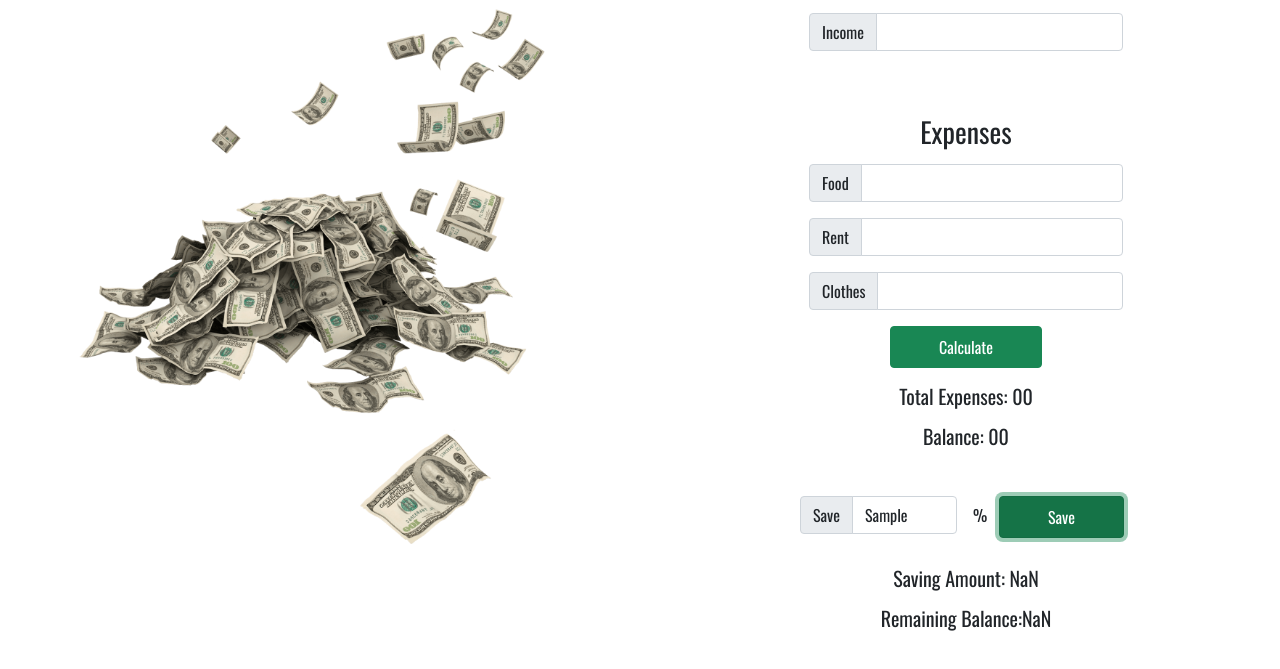
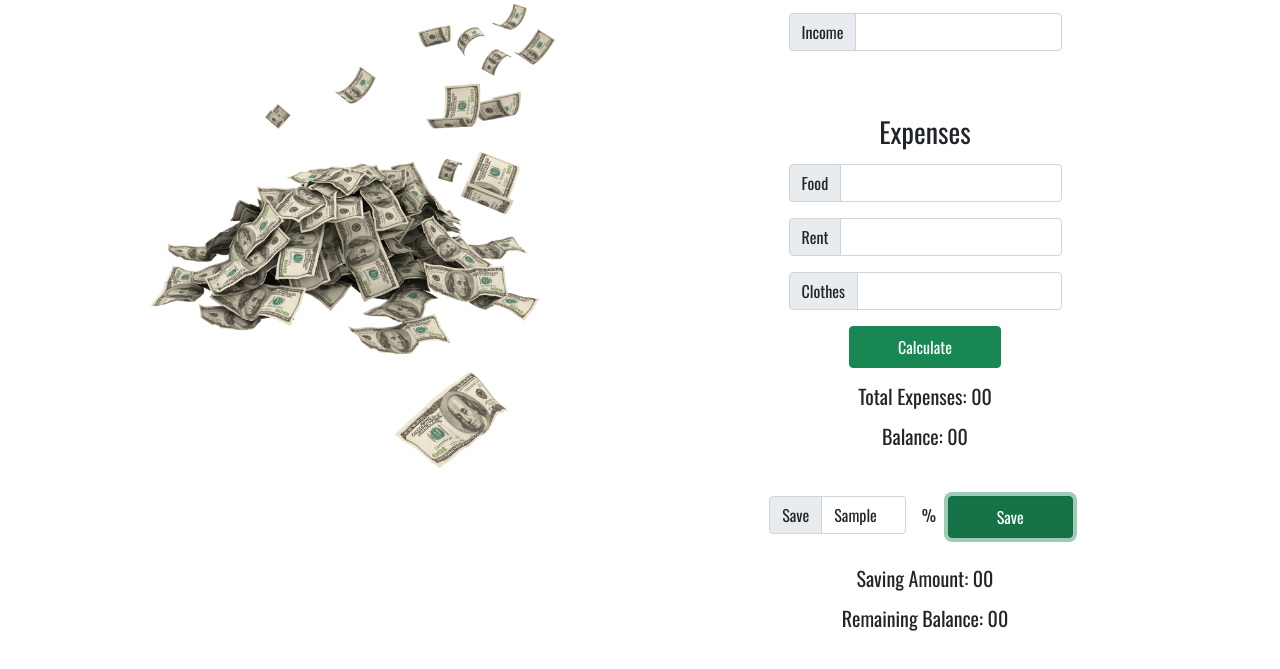
Before and after one commit to Abir-Rahaman/Money-Tracking-Simple-Website-Using-Javascript, a plain HTML site: page index.html in a window 1280 px wide. Both pictures are taken after typing "Sample" into the empty fields and a click on the button "Save". Shown: the part 237-906 px from the top of the page. Drawn offline with nearby package versions, Linux system fonts and the light colour scheme; a web font is replaced by a local one.

Commit message:
all done

```diff
--- a/index.html
+++ b/index.html
@@ -24,7 +24,7 @@
 <body>
     <!-- main-section-start -->
 
-    <main id="container">
+    <main class="container">
         <h1 class="text-center pt-5">Personal <span class="header-text-color">Money</span> Treasure</h1>
         <section id="full-section">
             <div class="row justify-content-around">
@@ -49,7 +49,7 @@
                         <div class="d-flex justify-content-center">
                         <div class="input-group mb-3 w-50 ">
                             <span class="input-group-text" id="inputGroup-sizing-default">Income</span>
-                            <input id="income" type="text" class="form-control" aria-label="Sizing example input" aria-describedby="inputGroup-sizing-default">
+                            <input id="income" type="text" class="form-control" required aria-label="Sizing example input" aria-describedby="inputGroup-sizing-default">
                           </div>
                           </div>
 
@@ -61,7 +61,7 @@
                           <div class="d-flex justify-content-center">
                           <div class="input-group mb-3 w-50">
                             <span class="input-group-text" id="inputGroup-sizing-default"> Food </span>
-                            <input id="food" type="text" class="form-control" aria-label="Sizing example input" aria-describedby="inputGroup-sizing-default">
+                            <input id="food" type="text" class="form-control" required aria-label="Sizing example input" aria-describedby="inputGroup-sizing-default">
                           </div>
                         </div>
                         <div class="d-flex justify-content-center">
@@ -73,7 +73,7 @@
                         <div class="d-flex justify-content-center">
                           <div class="input-group mb-3 w-50">
                             <span class="input-group-text " id="inputGroup-sizing-default">Clothes</span>
-                            <input id="cloth" type="text" class="form-control" aria-label="Sizing example input" aria-describedby="inputGroup-sizing-default">
+                            <input id="cloth" type="text" class="form-control" required aria-label="Sizing example input" aria-describedby="inputGroup-sizing-default">
                           </div>
                         </div>
                         </div>
@@ -93,7 +93,7 @@
                           <div class="d-flex mt-5 d-flex justify-content-center">
                             <div class="input-group mb-3 w-25">
                                 <span class="input-group-text "id="inputGroup-sizing-default">Save</span>
-                                <input id="saving-field" type="text" class="form-control" aria-label="Sizing example input" aria-describedby="inputGroup-sizing-default">
+                                <input id="saving-field" type="text" required class="form-control" aria-label="Sizing example input" aria-describedby="inputGroup-sizing-default">
                               </div>
                           <div class="px-2">
                            <span class="px-2"> % </span>
@@ -114,6 +114,7 @@
             </div>
         </section>
     </main>
+
     <!-- main-section-end-->
 
 
--- a/main.js
+++ b/main.js
@@ -3,50 +3,83 @@ document.getElementById('calculate-btn').addEventListener('click',function(){
     GetTotal()  //calling the function
 })
 
-// food , rent , cloth total handling using one function
+// food , rent , cloth total handling using by one function
 
-function getTotal(amount){
+var flag = 0;
 
-    let totalInput = document.getElementById(amount);
+function getValue(amount){
+
+   const totalInput = document.getElementById(amount);
+
    let totalValue = parseFloat(totalInput.value) ;
+
+   //error handling
+   if(totalValue >= 0)
+   {
        return totalValue;
+   }
+   else{
+       flag = 1;
+       alert(amount+' is not valid.')
+       return 0;
+   }
 
 }
 
 function GetTotal(){
-    let food = getTotal('food');
-    let rent = getTotal('rent');
-    let cloth = getTotal('cloth');
-    let totalAmount = food+rent+cloth;
-    let totalExpenses =document.getElementById('total-expenses');
-    totalExpenses.innerText = parseFloat(totalAmount) ;
+
+   const food = getValue('food');
+   const rent = getValue('rent');
+   const cloth = getValue('cloth');
+
+   const totalAmount = parseFloat(food+rent+cloth) ;
+   const totalExpenses =document.getElementById('total-expenses');
 
    const income = document.getElementById('income');
-
    const balance = income.value - totalAmount;
-
    const balanceText = document.getElementById('balance');
 
+    //error handling
+   if(balance<0)
+   {
+       alert('your income is lesser then your income');
+       flag = 1;
+   }
+   if(flag!=1)
+   {
+       totalExpenses.innerText = parseFloat(totalAmount);
        balanceText.innerText = balance;
+   }
 }
 
 // Saving Amount & Remaining Balance section
 
 document.getElementById('saving-btn').addEventListener('click',function(){
+   const saveValue = getValue('saving-field');
 
-    const save = document.getElementById('saving-field');
-    const saveValue = parseInt(save.value);
-    const income = document.getElementById('income');
-    const incomeValue = parseInt(income.value);
+   //error handling
+   if(saveValue<100)
+   {
+       alert('you can not save more than 100%')
+       flag = 1;
+   }
+
+   const incomeValue = getValue('income');
 
    const savingAmount = (incomeValue * saveValue)/100 ;
 
    const totalSaving = document.getElementById('saving-amount');
-    totalSaving.innerText = savingAmount;
 
    const remainingAmount =  document.getElementById('remaining-amount');
    const remainingAmountValue = savingAmount - balance.innerText;
+
+   //error handling
+   if(flag!=1)
+   {
        remainingAmount.innerText = parseFloat(remainingAmountValue) ;
+       totalSaving.innerText = savingAmount;
+
+   }
    console.log(remainingAmountValue)
 
-})
+});
```
Also changed, not shown: style.css (line endings or trailing spaces). Lines whose indentation alone changed are shown as unchanged.
